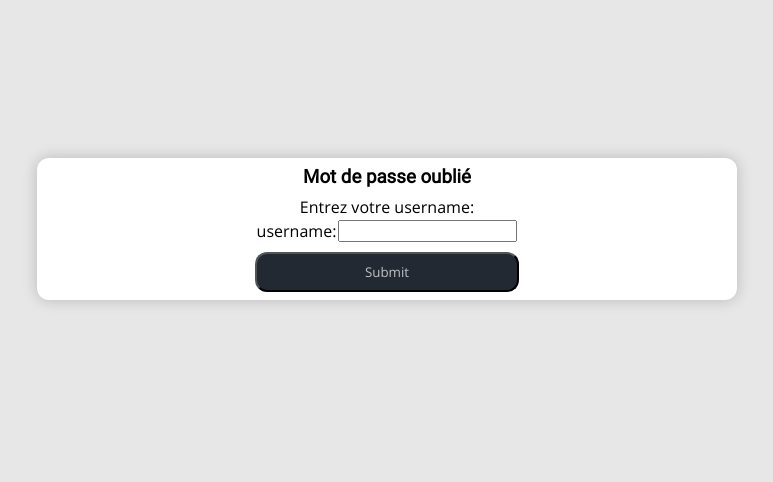
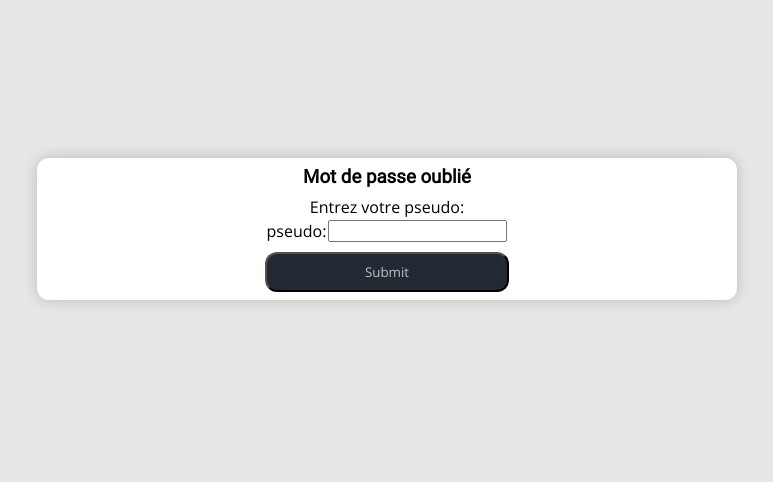
Before and after one commit to Joduq/ExtranetBancaire, a PHP site: page /oublie.php in a window 1280 px wide. Shown: the part 191-673 px from the top of the page, without its empty margins (253-1026 px from the left). Run offline with PHP 8.4, Linux system fonts and the light colour scheme; data that the repository does not hold is empty.

Commit message:
pseudo à la place de username

```diff
--- a/index.php
+++ b/index.php
@@ -81,7 +81,7 @@ if (!isset($_POST['username'])){
         <form action='index.php' method="post">
           <table>
             <tr>
-              <td><label for="username">username :</label> </td>
+              <td><label for="username">pseudo :</label> </td>
               <td><input type="text" name="username" id="username" value="<?php if(isset($username)){echo htmlspecialchars($username);} ?>"/></td>
             </tr>
             <tr>
--- a/inscription.php
+++ b/inscription.php
@@ -121,7 +121,7 @@
                 <td><input type="text" name="nom" id="nom" value="<?php if(isset($nom)){echo $nom;} ?>"/></td>
               </tr>
               <tr>
-                <td><label for="username">username :</label> </td>
+                <td><label for="username">pseudo :</label> </td>
                 <td><input type="text" name="username" id="username" value="<?php if(isset($username)){echo $username;} ?>"/></td>
               </tr>
               <tr>
--- a/oublie.php
+++ b/oublie.php
@@ -83,11 +83,11 @@ if (!isset($_POST['password'])){
       <div class="container">
           <div class="card-option-column">
             <h3>Mot de passe oublié</h3>
-            <p>Entrez votre username:</p>
+            <p>Entrez votre pseudo:</p>
             <form action="oublie.php" method="post">
                 <table>
                   <tr>
-                    <td><label for="username">username:</label></td>
+                    <td><label for="username">pseudo:</label></td>
                     <td><input type="text" name="username" id="username"/><br/></td>
                   </tr>
                 </table>
```
